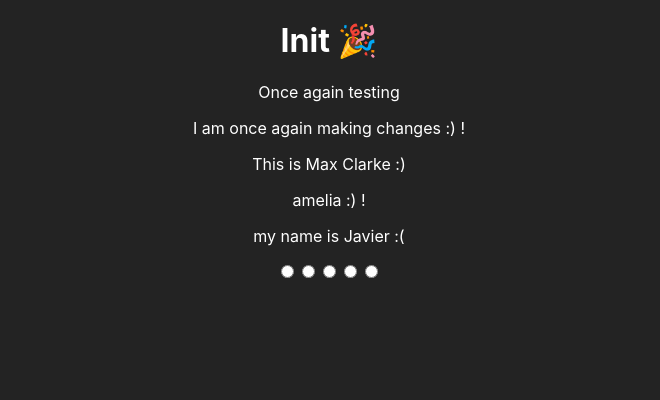
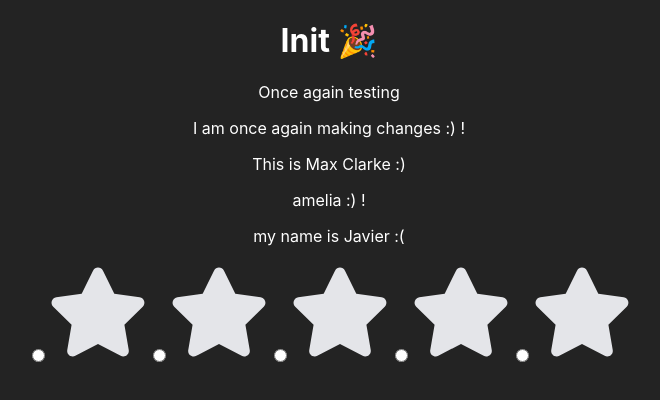
Before and after one commit to Brandon-Banda/movie-review, a React (Create React App) app: page / in a window 1280 px wide. Shown: the top 400 px of the page, without its empty margins (311-971 px from the left). Built offline with nearby package versions, Linux system fonts and the light colour scheme.

Commit message:
logic for star coloring

```diff
--- a/src/Rate.js
+++ b/src/Rate.js
@@ -17,6 +17,12 @@ const Rate = () => {
                             value={value}
                             onClick={() => setRating(value)}
                         />
+                        <FaStar
+                            className="star"
+                            color={value <= rating ? "#ffc107" : "#e4e5e9"}
+                            size={100}
+                            key={value}
+                        />
                     </label>
                 );
             })}
```
